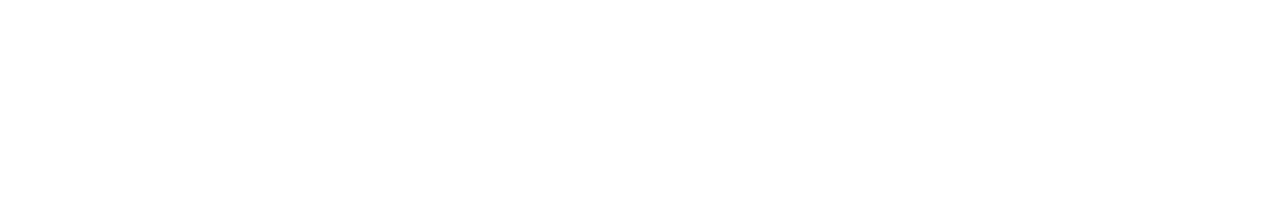
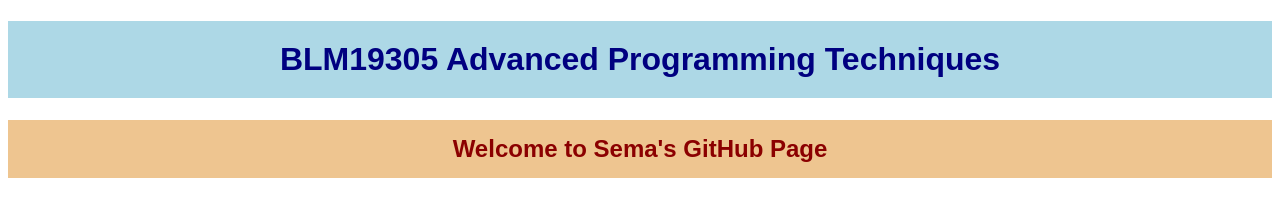
Before and after one commit to semaksunger/semaksunger.github.io, a plain HTML site: page index.html/index.html in a window 1280 px wide. Drawn offline with Linux system fonts and the light colour scheme.

Commit message:
Add files via upload

```diff
--- a/index.html/index.html
+++ b/index.html/index.html
@@ -1,14 +1,28 @@
 <!DOCTYPE html>
-<html lang="en">
+<html>
+<head>
+    <title>BLM19305 Advanced Programming Techniques</title>
+    <style>
+        body {
+            font-family: Arial, sans-serif;
+            text-align: center;
+        }
 
-<head>
-    <meta charset="UTF-8">
-    <meta name="viewport" content="width=device-width, initial-scale=1.0">
-    <title>Document</title>
+        h1 {
+            background-color: lightblue;
+            color: navy;
+            padding: 20px;
+        }
+
+        h2 {
+            background-color: rgb(238, 197, 144);
+            color: darkred;
+            padding: 15px;
+        }
+    </style>
 </head>
-
 <body>
-
+    <h1>BLM19305 Advanced Programming Techniques</h1>
+    <h2>Welcome to Sema's GitHub Page</h2>
 </body>
-
 </html>
```
